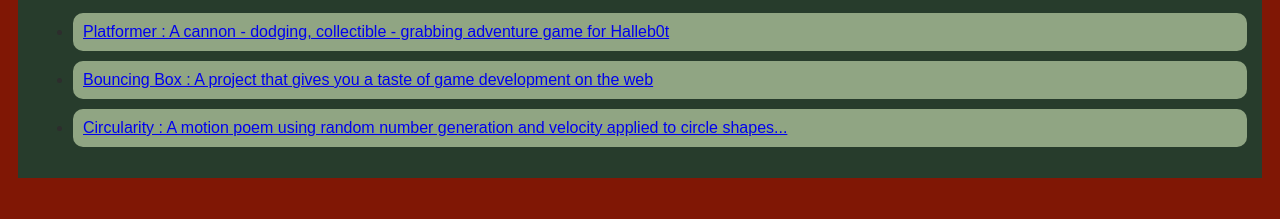
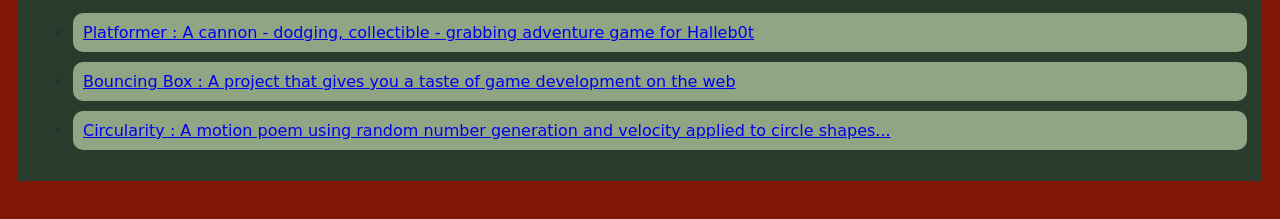
Before and after one commit to TrinMontes/TrinMontes.github.io, a plain HTML site: page website/portfolio.html in a window 1280 px wide. Shown: the part 143-362 px from the top of the page. Drawn offline with Linux system fonts and the light colour scheme.

Commit message:
font family portfolio.html

```diff
--- a/website/portfolio.html
+++ b/website/portfolio.html
@@ -55,6 +55,8 @@
                 padding: 15px;
             }
             #portfolio li {
+                font-family: cursive;
+                text-color: red;
              background: #90A583;
              padding: 10px;
              border-radius: 10px;
```
